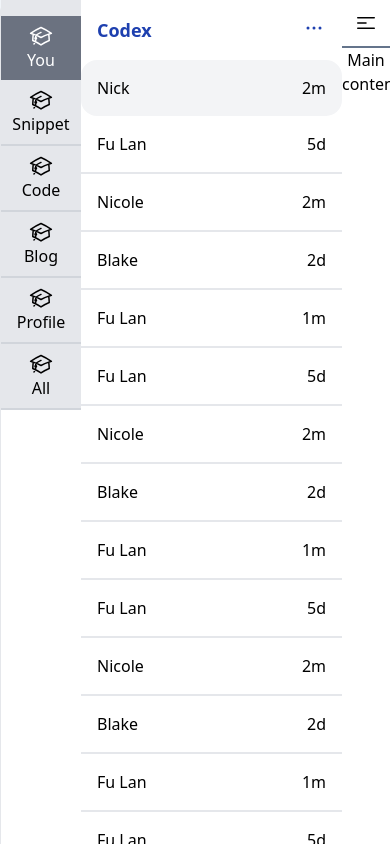
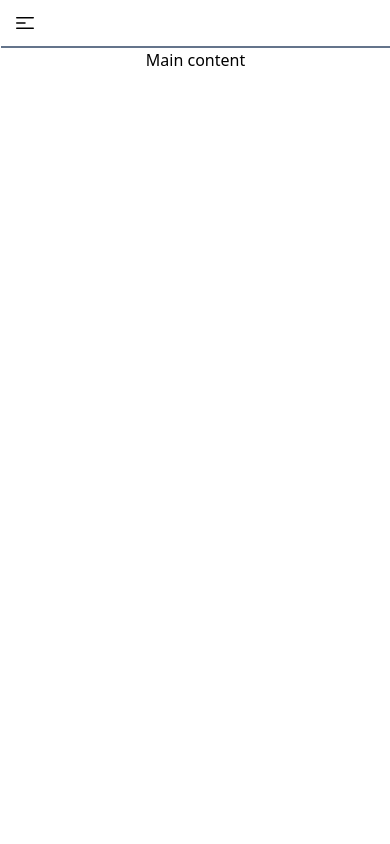
Before and after one commit to pkaranaxioned/codex, a Next.js app: page / in a window 390 px wide. Built offline with nearby package versions, Linux system fonts and the light colour scheme.

Commit message:
responsive design done

```diff
--- a/components/MainContent.js
+++ b/components/MainContent.js
@@ -1,20 +1,31 @@
-import { useState } from "react";
+import { useState, useEffect } from "react";
 import PrimaryNav from "./PrimaryNav";
 import SideNav from "./SideNav";
 
 const MainContent = () => {
   const [isMainOpen, setIsMainOpen] = useState(false);
+  const [width, setWidth] = useState("");
+
+  useEffect(() => {
+    if (window.innerWidth <= 768) {
+      setWidth(window.innerWidth);
+    } else if (window.innerWidth >= 768) {
+      setWidth(window.innerWidth);
+    }
+  }, [width]);
 
   return (
     <>
       <div className="bg-gray-400 flex-auto flex text-center bg-white rounded-tl-xl border-l shadow-xl relative">
-        <SideNav isMainOpen={isMainOpen} />
-        <PrimaryNav isMainOpen={isMainOpen} />
+        <SideNav isMainOpen={isMainOpen} width={width} />
+        <PrimaryNav isMainOpen={isMainOpen} width={width} />
         <div
           className={
-            isMainOpen
-              ? "w-full absolute z-10 h-full inset-y-0 left-0 transform translate-x-0 transition duration-200 ease-in-out"
-              : "w-12 md:flex-auto"
+            !isMainOpen && width >= 768
+              ? "w-full md:flex-auto h-screen"
+              : isMainOpen && width <= 768
+              ? "w-12"
+              : "w-full absolute z-10 h-screen inset-y-0 right-0 transform translate-x-0 transition-all duration-300 ease-in-out"
           }
         >
           <div className="flex flex-auto justify-between h-12 items-center pl-3 pr-3 border-b-2 border-b-slate-500">
@@ -36,7 +47,17 @@ const MainContent = () => {
             </div>
           </div>
           <div className="overflow-y-auto overflow-x-hidden">
-            <h3>Main content</h3>
+            <h3
+              className={
+                isMainOpen && width <= 768
+                  ? "hidden"
+                  : isMainOpen && width <= 768
+                  ? "block"
+                  : "block"
+              }
+            >
+              Main content
+            </h3>
           </div>
         </div>
       </div>
--- a/components/PrimaryNav.js
+++ b/components/PrimaryNav.js
@@ -1,4 +1,4 @@
-const PrimaryNav = ({ isMainOpen }) => {
+const PrimaryNav = ({ isMainOpen, width }) => {
   const data = [
     {
       name: "Fu Lan",
@@ -94,8 +94,10 @@ const PrimaryNav = ({ isMainOpen }) => {
     <div
       className={
         isMainOpen
+          ? "bg-white overflow-y-auto overflow-x-hidden h-screen flex flex-col md:w-72 w-[82%] min-w-[12rem]"
+          : !isMainOpen && width <= 768
           ? "hidden"
-          : "bg-white overflow-y-auto overflow-x-hidden h-screen flex flex-col md:w-72 w-full min-w-[12rem]"
+          : "bg-white overflow-y-auto overflow-x-hidden h-screen flex flex-col md:w-72 w-[82%] min-w-[12rem]"
       }
     >
       <div className="flex justify-between p-4">
--- a/components/SideNav.js
+++ b/components/SideNav.js
@@ -1,8 +1,10 @@
-const SideNav = ({ isMainOpen }) => {
+const SideNav = ({ isMainOpen, width }) => {
   return (
     <div
       className={
         isMainOpen
+          ? "w-auto min-w-[5rem] h-screen overflow-y-auto overflow-x-hidden"
+          : !isMainOpen && width <= 768
           ? "hidden"
           : "w-auto min-w-[5rem] h-screen overflow-y-auto overflow-x-hidden"
       }
```
